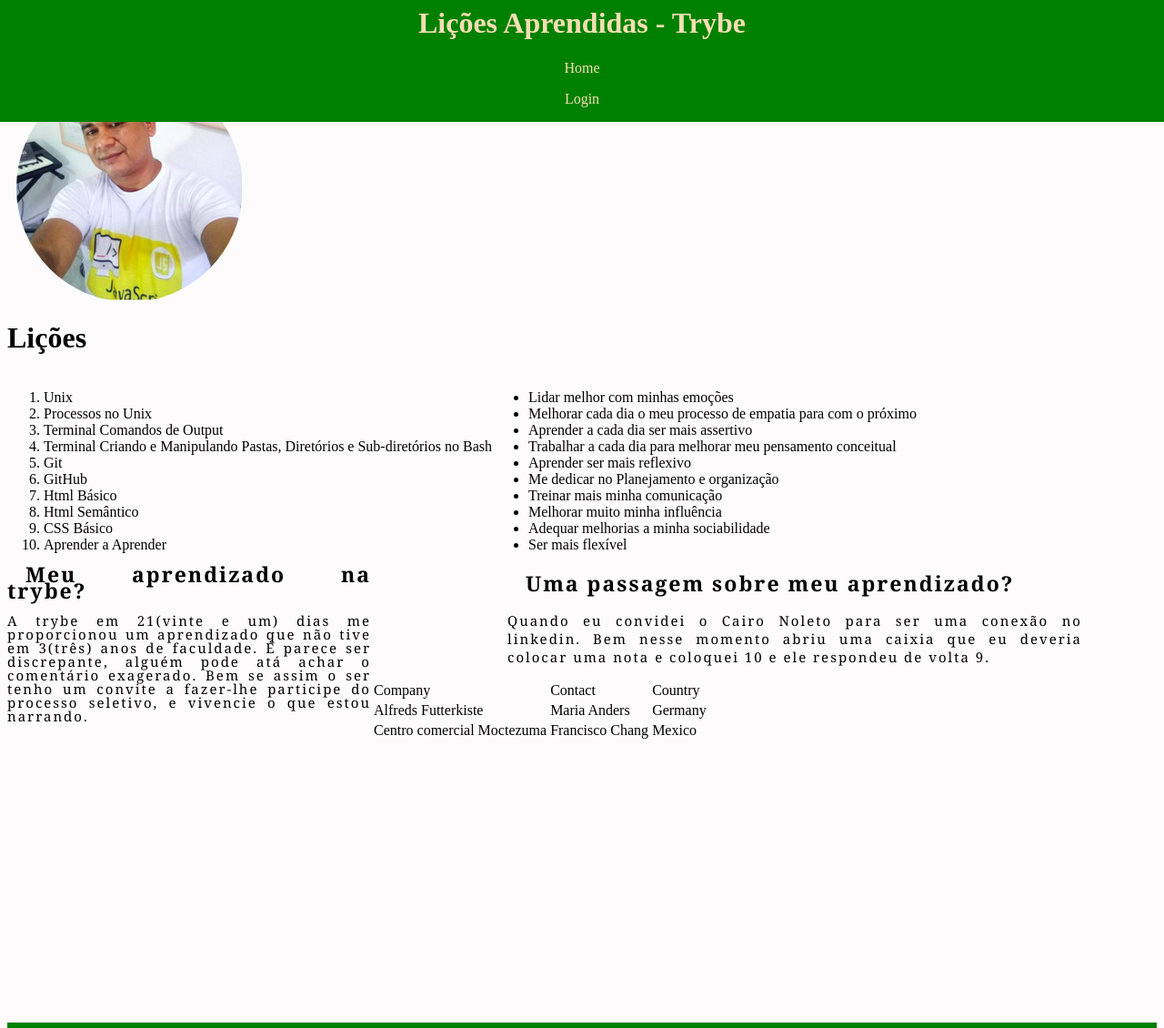
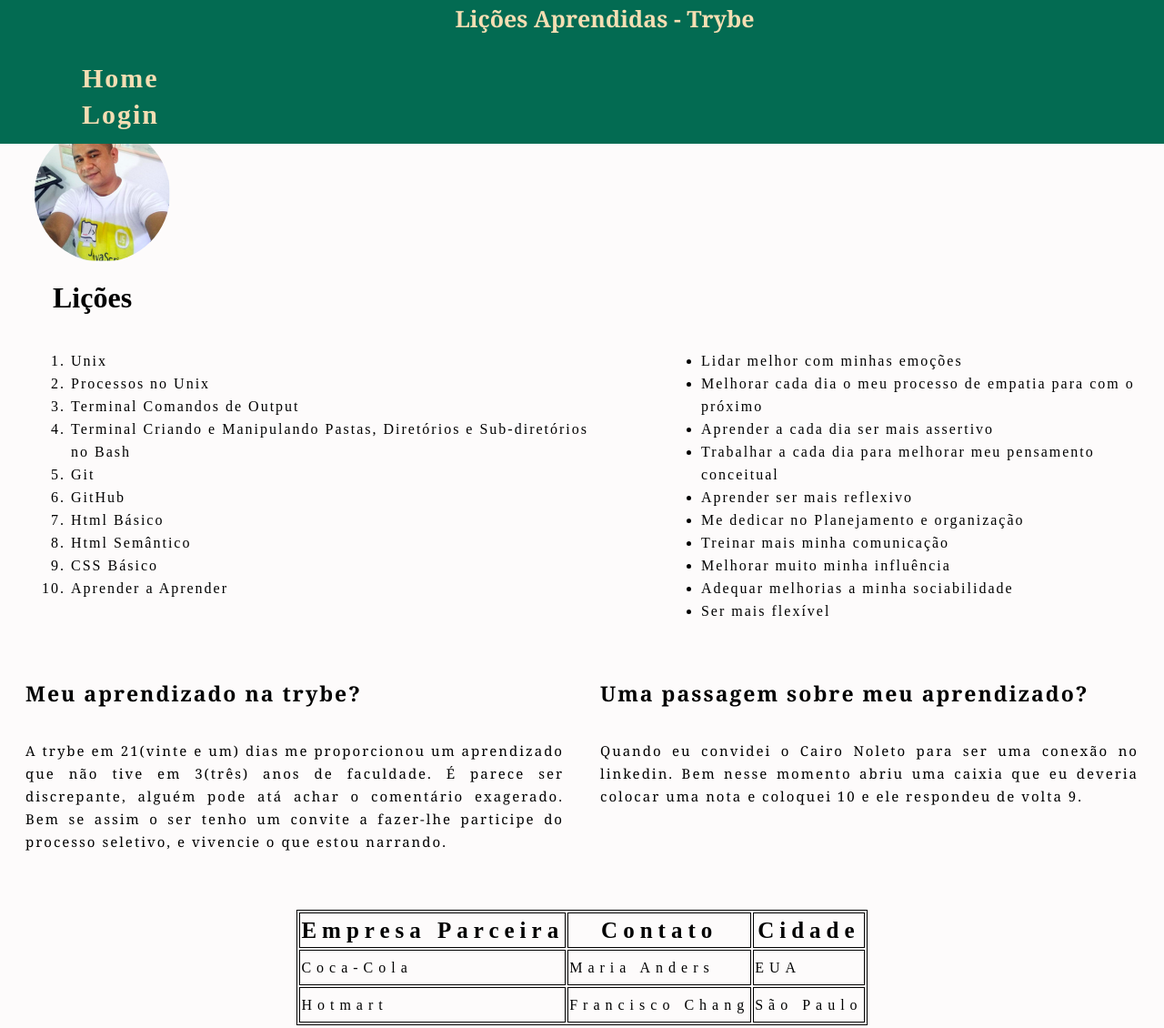
Before and after one commit to tonistorres/project-lessons-learned, a website: page index.html in a window 1280 px wide. Shown: the part 14-1144 px from the top of the page at 91% size. Drawn offline with Linux system fonts and the light colour scheme.

Commit message:
devidamente estilizado

```diff
--- a/index.html
+++ b/index.html
@@ -15,9 +15,9 @@
 
         <h1 id="titulo">Lições Aprendidas - Trybe</h1>
 
-        <nav>
-            <p>Home</p>
-            <p>Login</p>
+        <nav class="style-nav">
+            <h1>Home</h1>
+            <h1>Login</h1>
 
         </nav>
 
@@ -67,8 +67,7 @@
         </section>
 
 
-
-
+        <section class="container-alinhamento-artigo-aseide">
 
             <article class="lado-esquerdo">
 
@@ -77,14 +76,11 @@
                 <p>A trybe em 21(vinte e um) dias me proporcionou um aprendizado que não tive em 3(três)
                     anos de faculdade. É parece ser discrepante, alguém pode atá achar o comentário exagerado.
                     Bem se assim o ser tenho um convite a fazer-lhe participe do processo seletivo, e vivencie
-                    o que estou narrando.
+                    o que estou narrando.</p>
 
             </article>
 
-
-            <section class="lado-direito">
-
-                <aside>
+            <aside class="lado-direito">
 
                 <h2>Uma passagem sobre meu aprendizado?</h2>
 
@@ -96,27 +92,32 @@
         </section>
 
 
+        <section class="tabela-style">
 
             <!--Documentação: https://www.w3schools.com/html/html_tables.asp-->
             <table class="style-table">
+
                 <tr>
-                <td>Company</td>
-                <td>Contact</td>
-                <td>Country</td>
+                    <td id="empresa">Empresa Parceira</td>
+                    <td id="contato">Contato</td>
+                    <td id="cidade">Cidade</td>
                 </tr>
+
                 <tr>
-                <td>Alfreds Futterkiste</td>
+                    <td>Coca-Cola</td>
                     <td>Maria Anders</td>
-                <td>Germany</td>
+                    <td>EUA</td>
                 </tr>
+
                 <tr>
-                <td>Centro comercial Moctezuma</td>
+                    <td>Hotmart</td>
                     <td>Francisco Chang</td>
-                <td>Mexico</td>
+                    <td>São Paulo</td>
                 </tr>
+
             </table>
 
-
+        </section>
 
     </main>
 
--- a/style.css
+++ b/style.css
@@ -1,17 +1,41 @@
 
 body{
+
     background-color: rgb(253, 251, 251);
+
 }
 
-#titulo-h1{
+.style-nav{
+
+    display: block;
+    font-size: 20px;
+    font-weight: 900;
+    letter-spacing: 2px;
+    line-height: 15px;
+    margin-left: 40px;
+    text-align: left;
+
+}
+
+#titulo{
 
     display: inline-block;
     font-family: Georgia, 'Times New Roman', Times, serif;
     font-size: 25px;
     font-weight: 700;
+    text-align: center;
+
 }
 
+h1{
+
+    margin-left: 50px;
+
+}
+
+
 h2{
+
     display: inline;
     font-family: Georgia, 'Times New Roman', Times, serif;
     font-size: 23px;
@@ -20,35 +44,60 @@ h2{
     letter-spacing: 2px;
     padding: 20px;
 
-
-
 }
 
+p{
+padding: 20px 20px 20px 20px;
+}
+#cabecalho{
 
-#cabecalho{
-    background-color: green;
+    background-color:#036b52;
     color: wheat;
     left: 0;
     position: fixed;
     text-align: center;
     top: 0;
     width: 100%;
+
 }
 
 #minha_foto{
+
     display: block;
-    margin-top: 95px;
-    margin-left: 10px;
+    margin-left: 30px;
     border-radius: 50%;
+    margin-top: 12%;
+    height: 150px;
+
+}
+
+a{
+
+    color: white;
+
+}
+
+ul{
+
+    margin-left: 70px;
+    letter-spacing: 2px;
+    line-height: 25px;
+
+}
+
+ol{
+
+    letter-spacing: 2px;
+    line-height: 25px;
 
 }
 
 #rodape{
-   margin-top: 300px;
-   color: white;
+
+   margin-top: 100px;
    display: inline-block;
    width: 100%;
-   background-color: green;
+   background-color: #036b52;
    text-align: center;
    font-size: 20px;
    font-weight: 700px;
@@ -56,53 +105,88 @@ h2{
    padding-top: 10px;
 
 }
+
 .container-listas{
 
     display: flex;
+    margin-left: 30px;
 
 }
 
 .lado-esquerdo{
-float: left;
+
+float: none;
 font-size: 15px;
 font-family: Georgia, 'Times New Roman', Times, serif;
 height: 200px;
 letter-spacing: 2px;
-line-height: 15px;
+line-height: 25px;
 text-align: justify;
-width: 400px;
+width: 650px;
+
+
 
 }
 
+
+
 .lado-direito{
 
+float: none;
 font-size: 15px;
 font-family: Georgia, 'Times New Roman', Times, serif;
+height: 200px;
+letter-spacing: 2px;
+line-height: 25px;
+text-align: justify;
+width: 650px;
 
-letter-spacing: 2px;
-margin-top: 1px;
-margin-left: 150px;
-padding-left: 400px;
-text-align: justify;
-width: 50%;
 
 }
-.container-alinha{
+
+.container-alinhamento-artigo-aseide{
+
     display: flex;
+    align-items: center;
+    justify-content: center;
+    height: 300px;
+
+}
+table, th, td {
+
+    border:1px solid black;
+    letter-spacing: 6px;
+    line-height: 35px;
+
+  }
+
+  /*https://developer.mozilla.org/en-US/docs/Web/CSS/CSS_Flexible_Box_Layout/Aligning_Items_in_a_Flex_Container*/
+
+  .tabela-style{
+
+    display: flex;
+    align-items: center;
+    justify-content: center;
+
+  }
+
+#empresa{
+    font-size: 25px;
+    font-weight: 700;
+    text-align: center;
+
 }
 
-#style-aside{
-    margin-top: 1px;
+
+#contato{
+    font-size: 25px;
+    font-weight: 700;
+    text-align: center;
+
 }
+#cidade{
+    font-size: 25px;
+    font-weight: 700;
+    text-align: center;
 
-table, th, td {
-
-  }
-.tabela-style{
-    border:1px solid black;
-    float: left;
-    font-size: 15px;
-    font-family: Georgia, 'Times New Roman', Times, serif;
-    letter-spacing: 2px;
-    padding-top:200px ;
 }
```
Lines whose indentation alone changed are shown as unchanged.
